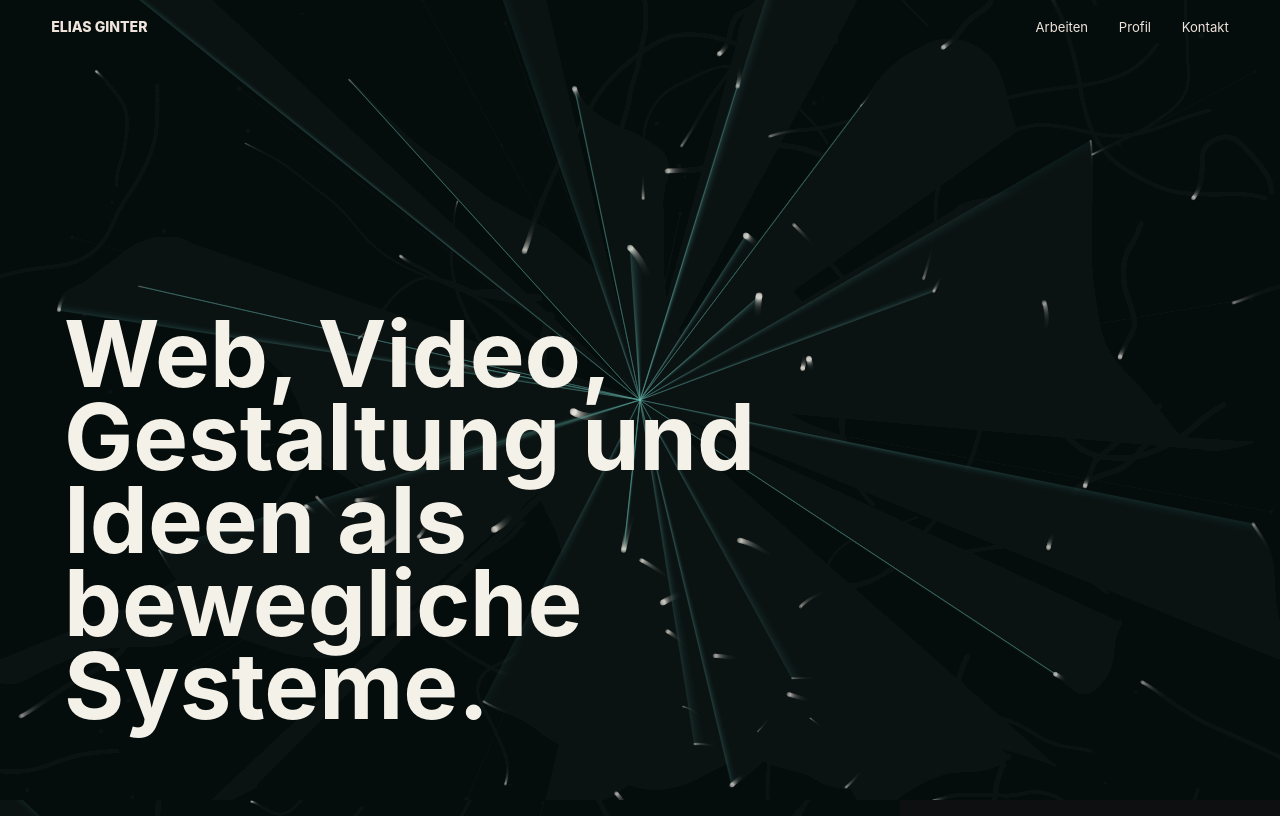
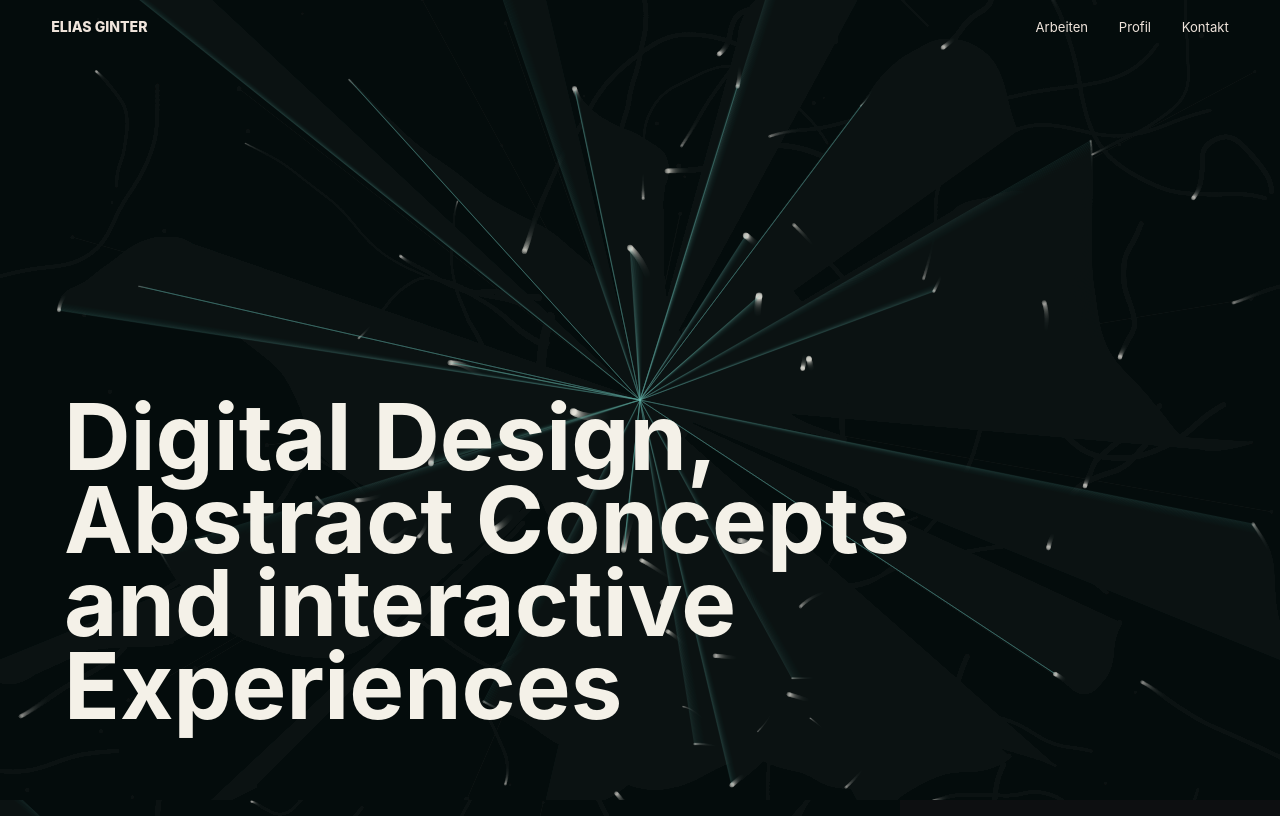
Before and after one commit to eligi9/eliasginter.de, a Vue app: page / in a window 1280 px wide. Shown: the top 816 px of the page. Built offline with nearby package versions, Linux system fonts and the light colour scheme.

Commit message:
Update landing page headline

```diff
--- a/src/App.vue
+++ b/src/App.vue
@@ -46,7 +46,7 @@ const projects = [
         <P5Canvas variant="hero" />
       </div>
       <div class="hero-copy">
-        <h1 id="hero-title">Web, Video, Gestaltung und Ideen als bewegliche Systeme.</h1>
+        <h1 id="hero-title">Digital Design, Abstract Concepts and interactive Experiences</h1>
       </div>
     </section>
 
```
